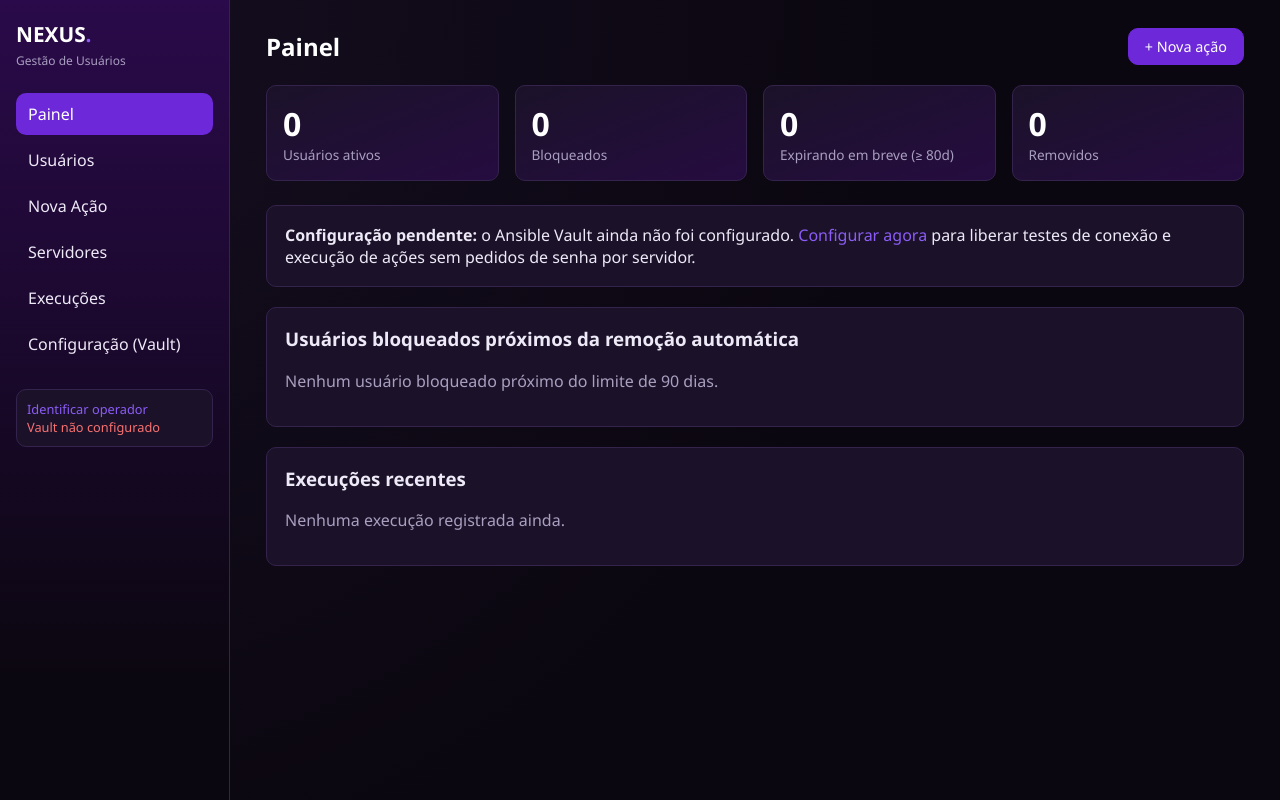
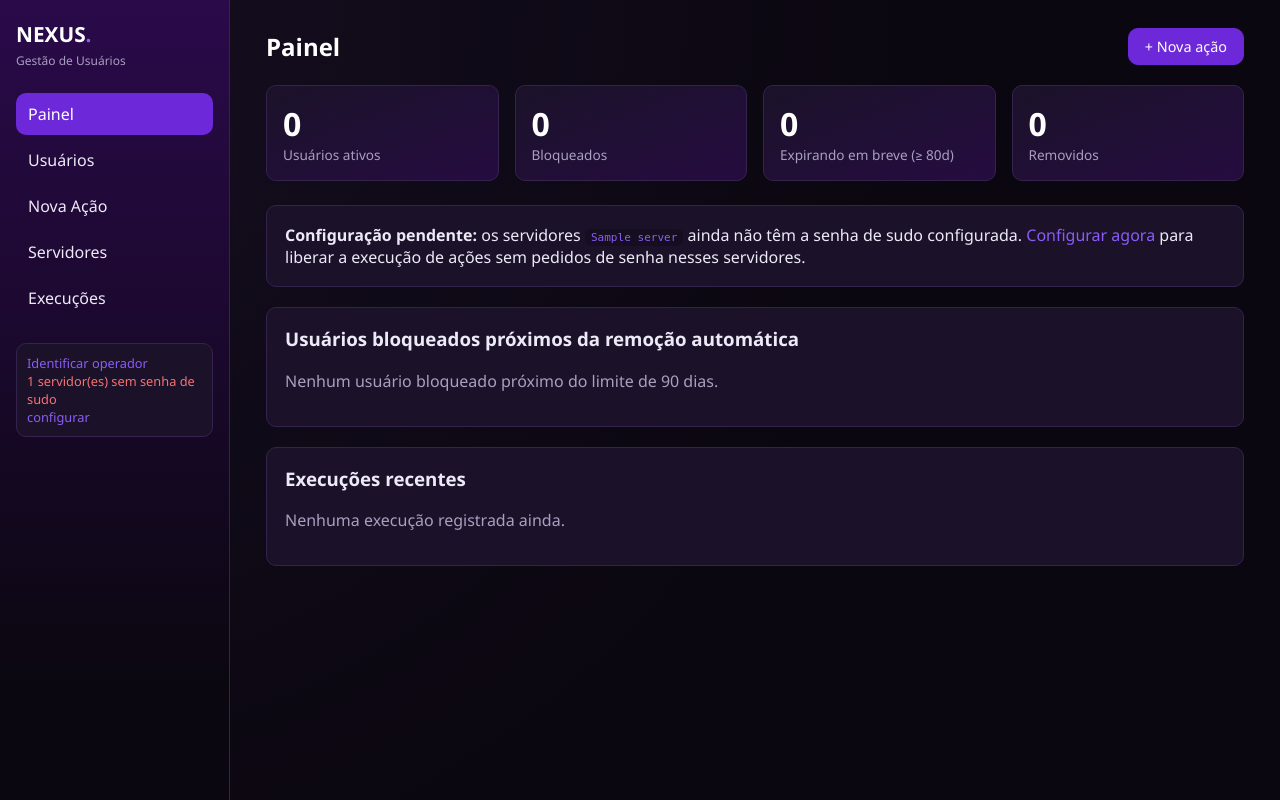
Before and after one commit to julyanarch/NEXUS, a Flask app: page / in a window 1280 px wide. Run offline with Flask 3, Linux system fonts and the light colour scheme; tables that the repository leaves empty hold one stand-in row (values such as "Sample post"); data that the repository does not hold is empty.

Commit message:
Senha de sudo (Ansible Vault) passa a ser configurada por servidor, nao globalmente

```diff
--- a/nexus_dashboard/ansible/group_vars/all/vars.yml
+++ /dev/null
@@ -1,4 +0,0 @@
----
-# A senha de become (sudo) vem do vault.yml (criptografado), carregado
-# automaticamente pelo Ansible a partir do mesmo grupo de variaveis.
-ansible_become_pass: "{{ vault_become_password }}"
--- a/nexus_dashboard/app.py
+++ b/nexus_dashboard/app.py
@@ -41,17 +41,21 @@ def require_operator(view_func):
     return wrapped
 
 
-def vault_configured():
-    return os.path.exists(config.VAULT_PASS_FILE) and os.path.exists(config.VAULT_VARS_FILE)
+def servers_missing_vault():
+    return [
+        s for s in models.list_servers()
+        if s["enabled"] and not config.server_vault_configured(s["name"])
+    ]
 
 
 def register_routes(app):
 
     @app.context_processor
     def inject_globals():
+        missing = servers_missing_vault()
         return {
             "operator_name": session.get("operator_name"),
-            "vault_configured": vault_configured(),
+            "servers_missing_vault": missing,
             "lock_max_days": config.LOCK_MAX_DAYS,
             "lock_warning_days": config.LOCK_WARNING_DAYS,
         }
@@ -87,25 +91,29 @@ def register_routes(app):
 
     # -------------------------------------------------------------- vault --
 
-    @app.route("/setup/vault", methods=["GET", "POST"])
+    def _ensure_vault_pass_file():
+        os.makedirs(os.path.dirname(config.VAULT_PASS_FILE), exist_ok=True)
+        if not os.path.exists(config.VAULT_PASS_FILE):
+            # Segredo local usado apenas para criptografar/descriptografar os
+            # vault.yml de cada servidor (nao e a senha de nenhuma conta),
+            # gerado uma unica vez e mantido estavel para todos os servidores.
+            with open(config.VAULT_PASS_FILE, "w", encoding="utf-8") as f:
+                f.write(secrets.token_urlsafe(48))
+            os.chmod(config.VAULT_PASS_FILE, 0o600)
+
+    @app.route("/servers/<int:server_id>/vault", methods=["GET", "POST"])
     @require_operator
-    def setup_vault():
+    def server_vault(server_id):
+        server = models.get_server(server_id)
         if request.method == "POST":
             become_password = request.form.get("become_password", "")
             if not become_password:
-                flash("Informe a senha de sudo a ser armazenada no Ansible Vault.", "danger")
-                return redirect(url_for("setup_vault"))
+                flash("Informe a senha de sudo desse servidor.", "danger")
+                return redirect(url_for("server_vault", server_id=server_id))
 
-            os.makedirs(os.path.dirname(config.VAULT_PASS_FILE), exist_ok=True)
-            os.makedirs(os.path.dirname(config.VAULT_VARS_FILE), exist_ok=True)
-
-            if not os.path.exists(config.VAULT_PASS_FILE):
-                # Segredo local usado apenas para criptografar/descriptografar o
-                # vault.yml (nao e uma senha de conta de usuario), gerado uma
-                # unica vez e mantido estavel.
-                with open(config.VAULT_PASS_FILE, "w", encoding="utf-8") as f:
-                    f.write(secrets.token_urlsafe(48))
-                os.chmod(config.VAULT_PASS_FILE, 0o600)
+            _ensure_vault_pass_file()
+            vars_dir = config.host_vars_dir(server["name"])
+            os.makedirs(vars_dir, exist_ok=True)
 
             encrypt = subprocess.run(
                 [
@@ -118,23 +126,38 @@ def register_routes(app):
                 text=True,
             )
             if encrypt.returncode != 0:
-                flash(f"Falha ao gravar o vault: {encrypt.stderr}", "danger")
-                return redirect(url_for("setup_vault"))
+                flash(f"Falha ao gravar o vault de {server['name']}: {encrypt.stderr}", "danger")
+                return redirect(url_for("server_vault", server_id=server_id))
 
-            with open(config.VAULT_VARS_FILE, "w", encoding="utf-8") as f:
+            vault_path = config.host_vault_file(server["name"])
+            with open(vault_path, "w", encoding="utf-8") as f:
                 f.write(encrypt.stdout + "\n")
-            os.chmod(config.VAULT_VARS_FILE, 0o600)
+            os.chmod(vault_path, 0o600)
 
-            flash("Senha de sudo configurada no Ansible Vault. Nenhum prompt sera exibido nas proximas execucoes.", "success")
-            return redirect(url_for("dashboard"))
+            vars_path = config.host_vars_file(server["name"])
+            if not os.path.exists(vars_path):
+                with open(vars_path, "w", encoding="utf-8") as f:
+                    f.write('ansible_become_pass: "{{ vault_become_password }}"\n')
 
-        return render_template("setup/vault.html")
+            flash(
+                f"Senha de sudo de {server['name']} configurada no Ansible Vault. "
+                "Nenhum prompt sera exibido nas proximas execucoes nesse servidor.",
+                "success",
+            )
+            return redirect(url_for("list_servers"))
+
+        return render_template(
+            "servers/vault.html", server=server,
+            already_configured=config.server_vault_configured(server["name"]),
+        )
 
     # ------------------------------------------------------------ servers --
 
     @app.route("/servers")
     def list_servers():
-        return render_template("servers/list.html", servers=models.list_servers())
+        servers = models.list_servers()
+        vault_status = {s["id"]: config.server_vault_configured(s["name"]) for s in servers}
+        return render_template("servers/list.html", servers=servers, vault_status=vault_status)
 
     @app.route("/servers/new", methods=["GET", "POST"])
     @require_operator
@@ -181,10 +204,10 @@ def register_routes(app):
     @app.route("/servers/<int:server_id>/test", methods=["POST"])
     @require_operator
     def test_server(server_id):
+        # So testa conectividade SSH (sem sudo), por isso nao depende do
+        # Vault estar configurado - pode ser usado antes mesmo de definir a
+        # senha de sudo do servidor.
         server = models.get_server(server_id)
-        if not vault_configured():
-            flash("Configure o Ansible Vault em /setup/vault antes de testar servidores.", "warning")
-            return redirect(url_for("list_servers"))
         result = ansible_bridge.test_connection(server["name"])
         models.set_server_test_result(server_id, "ok" if result["success"] else "falhou")
         flash(
@@ -216,15 +239,21 @@ def register_routes(app):
         return [int(i) for i in ids]
 
     def _run_action(mode):
-        if not vault_configured():
-            flash("Configure o Ansible Vault em /setup/vault antes de executar acoes.", "warning")
-            return redirect(url_for("setup_vault"))
-
         row = _collect_action_form()
         server_ids = _selected_server_ids()
         if not row["username"] or not row["action"] or not server_ids:
             flash("Preencha usuario, acao e ao menos um servidor.", "danger")
             return redirect(url_for("new_action_form"))
+
+        target_servers = [models.get_server(sid) for sid in server_ids]
+        missing = [s["name"] for s in target_servers if not config.server_vault_configured(s["name"])]
+        if missing:
+            flash(
+                "Configure a senha de sudo antes de executar acoes nestes servidores: "
+                + ", ".join(missing),
+                "warning",
+            )
+            return redirect(url_for("list_servers"))
 
         password_hashes = None
         if mode == "apply" and row["action"] in ("create", "add"):
@@ -334,8 +363,8 @@ def register_routes(app):
     @require_operator
     def collect_history(user_id):
         user = models.get_user(user_id)
-        if not vault_configured():
-            flash("Configure o Ansible Vault em /setup/vault antes de coletar historico.", "warning")
+        if not config.server_vault_configured(user["server_name"]):
+            flash(f'Configure a senha de sudo de "{user["server_name"]}" antes de coletar historico.', "warning")
             return redirect(url_for("user_detail", user_id=user_id))
         result = ansible_bridge.fetch_bash_history(user["server_name"], user["username"])
         models.save_collected_facts(user_id, user["server_id"], result["status"], result.get("excerpt", ""))
@@ -346,6 +375,9 @@ def register_routes(app):
     @require_operator
     def force_removal(user_id):
         user = models.get_user(user_id)
+        if not config.server_vault_configured(user["server_name"]):
+            flash(f'Configure a senha de sudo de "{user["server_name"]}" antes de remover.', "warning")
+            return redirect(url_for("user_detail", user_id=user_id))
         result = ansible_bridge.run_sanitize(
             target_host=user["server_name"], mode="apply",
             rows=[{"username": user["username"], "action": "remove", "home": "no",
--- a/nexus_dashboard/config.py
+++ b/nexus_dashboard/config.py
@@ -9,9 +9,27 @@ ANSIBLE_DIR = os.path.join(BASE_DIR, "ansible")
 ANSIBLE_CFG_PATH = os.path.join(ANSIBLE_DIR, "ansible.cfg")
 INVENTORY_PATH = os.path.join(ANSIBLE_DIR, "inventory", "hosts.yml")
 VAULT_PASS_FILE = os.path.join(ANSIBLE_DIR, ".vault_pass")
-VAULT_VARS_FILE = os.path.join(ANSIBLE_DIR, "group_vars", "all", "vault.yml")
+HOST_VARS_DIR = os.path.join(ANSIBLE_DIR, "host_vars")
 PLAYBOOKS_DIR = os.path.join(ANSIBLE_DIR, "playbooks")
 ARTIFACTS_DIR = os.path.join(ANSIBLE_DIR, "artifacts")
+
+
+def host_vars_dir(server_name):
+    return os.path.join(HOST_VARS_DIR, server_name)
+
+
+def host_vault_file(server_name):
+    """Senha de sudo (become) desse servidor, criptografada - uma por servidor,
+    porque servidores diferentes podem ter senhas diferentes."""
+    return os.path.join(host_vars_dir(server_name), "vault.yml")
+
+
+def host_vars_file(server_name):
+    return os.path.join(host_vars_dir(server_name), "vars.yml")
+
+
+def server_vault_configured(server_name):
+    return os.path.exists(host_vault_file(server_name))
 
 # Script legado do NEXUS (raiz do projeto), reaproveitado sem alteracoes.
 LEGACY_SANITIZER_SCRIPT = os.path.abspath(os.path.join(BASE_DIR, "..", "nexus_sanitize_users.sh"))
--- a/nexus_dashboard/templates/base.html
+++ b/nexus_dashboard/templates/base.html
@@ -16,7 +16,6 @@
       <a class="nav-link {{ 'active' if request.path.startswith('/actions') }}" href="{{ url_for('new_action_form') }}">Nova Ação</a>
       <a class="nav-link {{ 'active' if request.path.startswith('/servers') }}" href="{{ url_for('list_servers') }}">Servidores</a>
       <a class="nav-link {{ 'active' if request.path.startswith('/runs') }}" href="{{ url_for('list_runs') }}">Execuções</a>
-      <a class="nav-link {{ 'active' if request.path.startswith('/setup') }}" href="{{ url_for('setup_vault') }}">Configuração (Vault)</a>
 
       <div class="operator-box">
         {% if operator_name %}
@@ -26,10 +25,11 @@
           <a href="{{ url_for('set_operator') }}">Identificar operador</a>
         {% endif %}
         <br>
-        {% if vault_configured %}
-          <span style="color: var(--ok);">Vault configurado</span>
+        {% if not servers_missing_vault %}
+          <span style="color: var(--ok);">Senha de sudo ok em todos os servidores</span>
         {% else %}
-          <span style="color: var(--danger);">Vault não configurado</span>
+          <span style="color: var(--danger);">{{ servers_missing_vault|length }} servidor(es) sem senha de sudo</span>
+          <br><a href="{{ url_for('list_servers') }}">configurar</a>
         {% endif %}
       </div>
     </aside>
--- a/nexus_dashboard/templates/dashboard.html
+++ b/nexus_dashboard/templates/dashboard.html
@@ -24,11 +24,13 @@
   </div>
 </div>
 
-{% if not vault_configured %}
+{% if servers_missing_vault %}
 <div class="card">
-  <strong>Configuração pendente:</strong> o Ansible Vault ainda não foi configurado.
-  <a href="{{ url_for('setup_vault') }}">Configurar agora</a> para liberar testes de conexão e execução de ações
-  sem pedidos de senha por servidor.
+  <strong>Configuração pendente:</strong> os servidores
+  {% for s in servers_missing_vault %}<code>{{ s.name }}</code>{{ ", " if not loop.last }}{% endfor %}
+  ainda não têm a senha de sudo configurada.
+  <a href="{{ url_for('list_servers') }}">Configurar agora</a> para liberar a execução de ações
+  sem pedidos de senha nesses servidores.
 </div>
 {% endif %}
 
```
Also changed, not shown: nexus_dashboard/templates/servers/list.html (+10 -2 lines), nexus_dashboard/templates/servers/vault.html (added, +31 -0 lines), nexus_dashboard/templates/setup/vault.html (deleted, +0 -26 lines), nexus_dashboard/README_dashboard.md, 1 other file.
